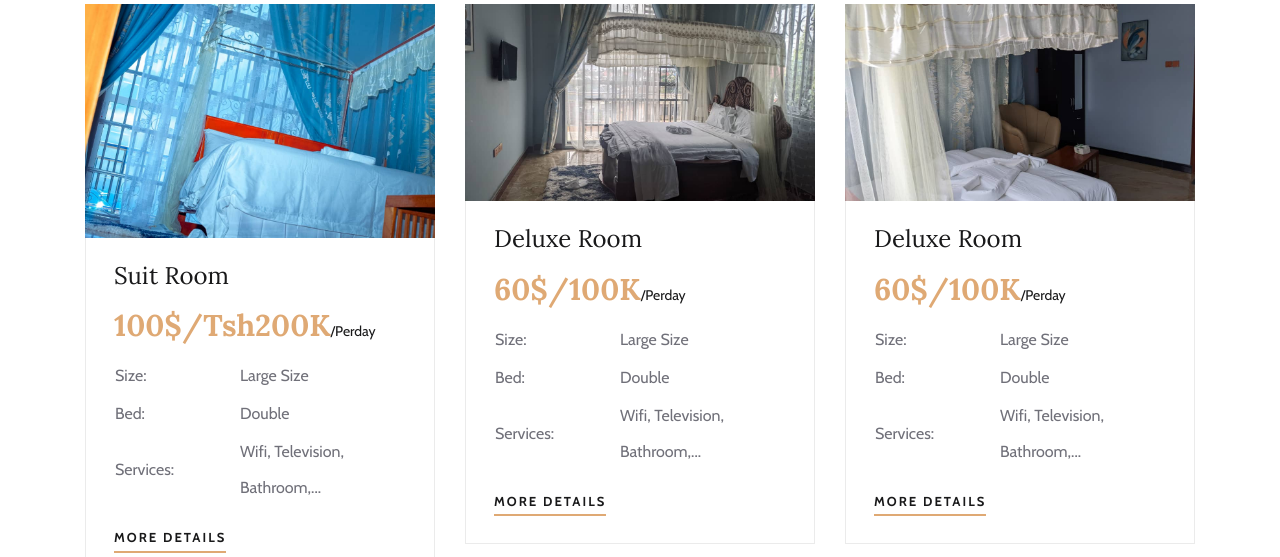
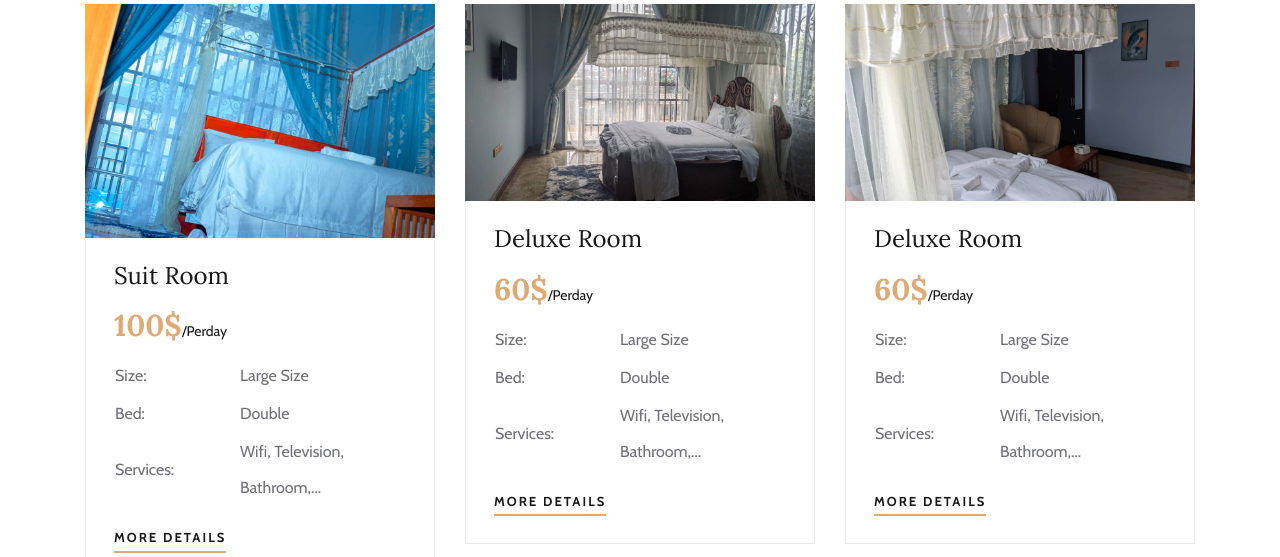
Before and after one commit to fareedcodez/giantHotel, a Django app: page /rooms/ in a window 1280 px wide. Shown: the part 439-996 px from the top of the page. Run offline with Django 4.2, Linux system fonts and the light colour scheme; some libraries are stand-ins or nearby versions.

Commit message:
minor changes

```diff
--- a/templates/giantHotelApp/rooms.html
+++ b/templates/giantHotelApp/rooms.html
@@ -28,7 +28,7 @@
                         <img src="{% static 'img/room/room-1.jpg' %}" alt="">
                         <div class="ri-text">
                             <h4>Suit Room</h4>
-                            <h3>100$/Tsh200K<span>/Perday</span></h3>
+                            <h3>100$<span>/Perday</span></h3>
                             <table>
                                 <tbody>
                                     <tr>
@@ -46,7 +46,7 @@
                                     </tr>
                                 </tbody>
                             </table>
-                            <a href="{% url 'room-details' %}" class="primary-btn">More Details</a>
+                            <a href="#" class="primary-btn">More Details</a>
                         </div>
                     </div>
                 </div>
@@ -56,7 +56,7 @@
                         <img src="{% static 'img/room/room-3.jpg' %}" alt="">
                         <div class="ri-text">
                             <h4>Deluxe Room</h4>
-                            <h3>60$/100K<span>/Perday</span></h3>
+                            <h3>60$<span>/Perday</span></h3>
                             <table>
                                 <tbody>
                                     <tr>
@@ -75,7 +75,7 @@
                                     </tr>
                                 </tbody>
                             </table>
-                            <a href="{% url 'room-details' %}" class="primary-btn">More Details</a>
+                            <a href="#" class="primary-btn">More Details</a>
                         </div>
                     </div>
                 </div>
@@ -85,7 +85,7 @@
                         <img src="{% static 'img/room/room-2.jpg' %}" alt="">
                         <div class="ri-text">
                             <h4>Deluxe Room</h4>
-                            <h3>60$/100K<span>/Perday</span></h3>
+                            <h3>60$<span>/Perday</span></h3>
                             <table>
                                 <tbody>
                                     <tr>
```
